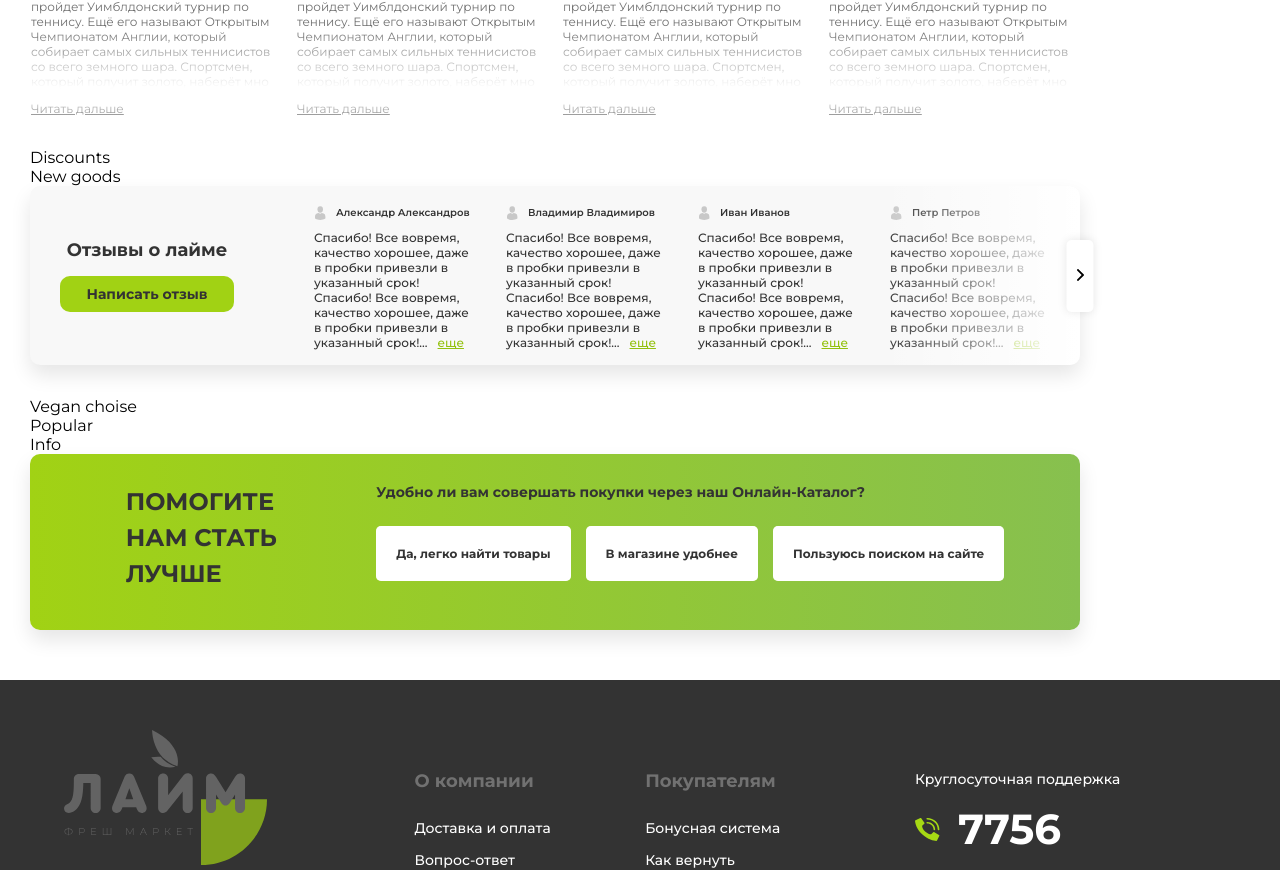
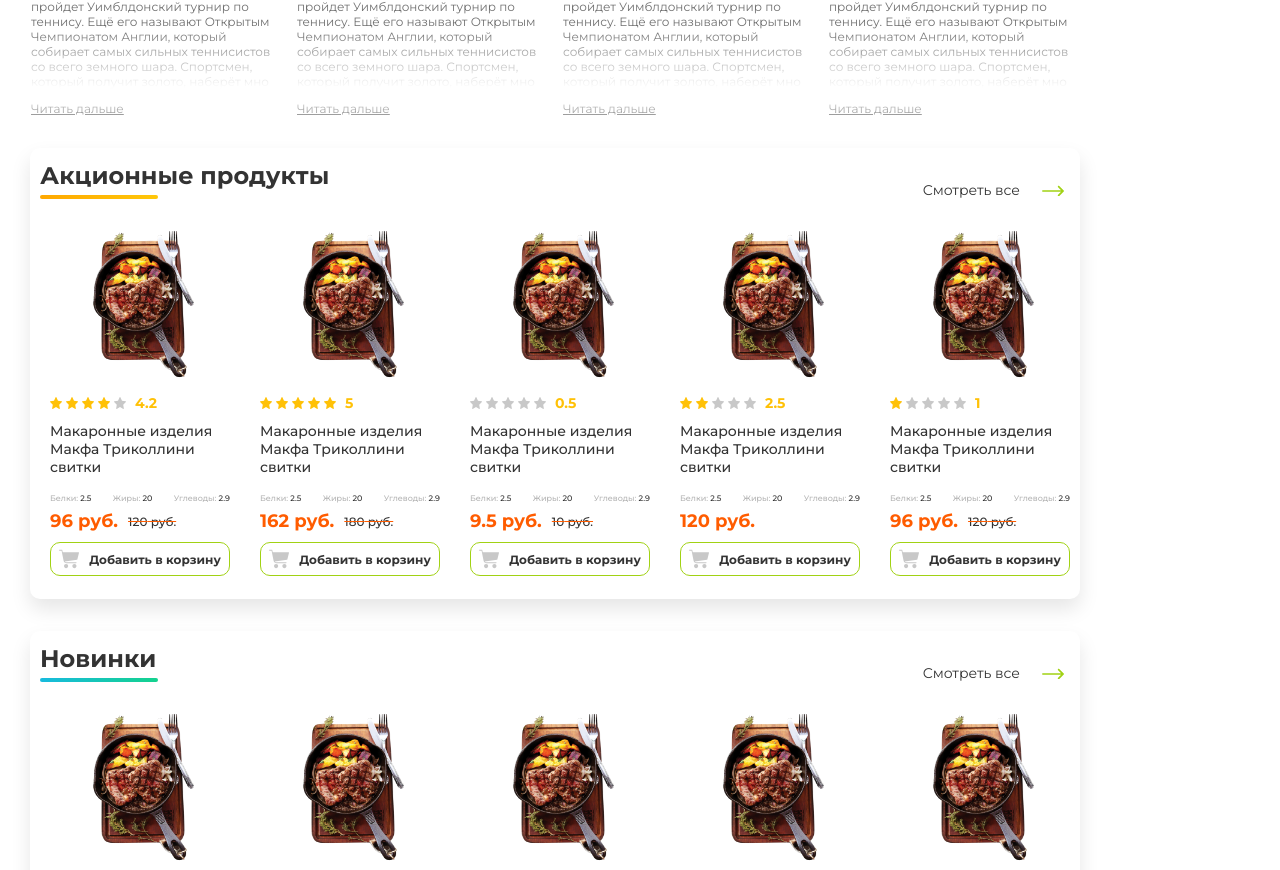
Before and after one commit to SWTsukanov/lime-shop, a React (Create React App) app: page / in a window 1280 px wide. Shown: the part 990-1860 px from the top of the page. Built offline with nearby package versions, Linux system fonts and the light colour scheme.

Commit message:
feat: add base view of catalog sections at home page

```diff
--- /dev/null
+++ b/src/Data/products-data.js
@@ -0,0 +1,90 @@
+export const productsData = [
+  {
+    "productId": 1234561,
+    "title": "Макаронные изделия Макфа Триколлини свитки",
+    "proteins": 2.5,
+    "fats": 20,
+    "carbohydrates": 2.9,
+    "image": "/images/5000006.png",
+    "price": 120,
+    "discount": 20,
+    "rating": 4.2
+  },
+  {
+    "productId": 1234562,
+    "title": "Макаронные изделия Макфа Триколлини свитки",
+    "proteins": 2.5,
+    "fats": 20,
+    "carbohydrates": 2.9,
+    "image": "/images/5000006.png",
+    "price": 180,
+    "discount": 10,
+    "rating": 5
+  },
+  {
+    "productId": 1234563,
+    "title": "Макаронные изделия Макфа Триколлини свитки",
+    "proteins": 2.5,
+    "fats": 20,
+    "carbohydrates": 2.9,
+    "image": "/images/5000006.png",
+    "price": 10,
+    "discount": 5,
+    "rating": 0.5
+  },
+  {
+    "productId": 1234564,
+    "title": "Макаронные изделия Макфа Триколлини свитки",
+    "proteins": 2.5,
+    "fats": 20,
+    "carbohydrates": 2.9,
+    "image": "/images/5000006.png",
+    "price": 120,
+    "discount": false,
+    "rating": 2.5
+  },
+  {
+    "productId": 1234565,
+    "title": "Макаронные изделия Макфа Триколлини свитки",
+    "proteins": 2.5,
+    "fats": 20,
+    "carbohydrates": 2.9,
+    "image": "/images/5000006.png",
+    "price": 120,
+    "discount": 20,
+    "rating": 1
+  },
+  {
+    "productId": 1234566,
+    "title": "Макаронные изделия Макфа Триколлини свитки",
+    "proteins": 2.2,
+    "fats": 12,
+    "carbohydrates": 2.3,
+    "image": "/images/5000006.png",
+    "price": 56,
+    "discount": 10,
+    "rating": 3.5
+  },
+  {
+    "productId": 1234567,
+    "title": "Макаронные изделия Макфа Триколлини свитки",
+    "proteins": 2.2,
+    "fats": 12,
+    "carbohydrates": 2.3,
+    "image": "/images/5000006.png",
+    "price": 56,
+    "discount": 10,
+    "rating": 3.5
+  },
+  {
+    "productId": 1234568,
+    "title": "Макаронные изделия Макфа Триколлини свитки",
+    "proteins": 2.2,
+    "fats": 12,
+    "carbohydrates": 2.3,
+    "image": "/images/5000006.png",
+    "price": 56,
+    "discount": 10,
+    "rating": 3.5
+  }
+]
--- /dev/null
+++ b/src/components/Button/ButtonProduct.js
@@ -0,0 +1,46 @@
+import React from 'react'
+import styled from 'styled-components'
+
+const StyledButtonProduct = styled.button`
+  width: 100%;
+  height: 34px;
+  background-color: rgba(161, 210, 20, 0);
+  border: solid 1px #a1d214;
+  border-radius: 10px;
+  display: flex;
+  justify-content: center;
+  align-items: center;
+  column-gap: 10px;
+  color: #333333;
+  font-weight: bold;
+  font-size: 12px;
+  cursor: pointer;
+
+  &:hover {
+    background-color: #a1d214;
+  }
+`
+const StyledIcon = styled.div`
+  width: 20px;
+  height: 20px;
+  background: url(${(props) => (props.url)}) center no-repeat;
+  display: flex;
+  justify-content: center;
+  align-items: center;
+  font-weight: bold;
+  font-size: 20px;
+  color: #333333;
+  cursor: pointer;
+`
+
+function ButtonProduct(props) {
+  const { text, icon } = props
+  return (
+    <StyledButtonProduct>
+      <StyledIcon url={icon} />
+      {text}
+    </StyledButtonProduct>
+  )
+}
+
+export default ButtonProduct
--- a/src/components/Carousel/MainCarousel.js
+++ b/src/components/Carousel/MainCarousel.js
@@ -173,7 +173,7 @@ function MainCarousel() {
         <StyledControlButton direction={'left'} />
         <StyledControlButton direction={'right'} />
         <StyledControlDots>
-          {mainCarouselData.map((el) => <StyledControlDotItem />)}
+          {mainCarouselData.map((el, ind) => <StyledControlDotItem key={ind}/>)}
         </StyledControlDots>
     </StyledMainCarousel>
   )
--- a/src/components/NewsList/NewsList.js
+++ b/src/components/NewsList/NewsList.js
@@ -93,6 +93,7 @@ function NewsList(props) {
       ))}
     </StyledNewsList>
   )
+
 }
 
 export default NewsList
--- /dev/null
+++ b/src/components/Product/Product.js
@@ -0,0 +1,96 @@
+import React from 'react'
+import styled from 'styled-components'
+import Rating from '../Rating/Rating';
+import ButtonProduct from '../Button/ButtonProduct';
+
+const StyledProduct = styled.div`
+  width: 200px;
+  padding: 10px;
+  border: none;
+  border-radius: 10px;
+  transition: .2s;
+
+  &:hover {
+    box-shadow: 0 10px 20px rgba(0, 0, 0, 0.1);
+  }
+`
+
+const StyledProductHeader = styled.div`
+  position: relative;
+  background: url(${(props) => props.image}) center no-repeat;
+  background-size: contain;
+  height: 150px;
+  margin-bottom: 15px;
+`
+
+const StyledProductTitle = styled.h4`
+  font-weight: 500;
+  font-size: 14px;
+  color: #333333;
+  margin: 10px 0;
+`
+
+const StyledProductContent = styled.div`
+  display: flex;
+  height: 24px;
+  align-items: center;
+  justify-content: space-between;
+  font-weight: 500;
+  font-size: 8px;
+
+  p {
+    color: #333333;
+  }
+
+  span {
+    color: #b4b4b4;
+  }
+`
+
+const StyledProductPriceContainer = styled.div`
+  display: flex;
+  align-items: center;
+  margin-bottom: 10px;
+`
+
+const StyledProductPriceWithDiscount = styled.h5`
+  font-weight: bold;
+  font-size: 18px;
+  color: #ff5c00;
+  margin-right: 10px;
+`
+
+const StyledProductPrice = styled.h5`
+  font-weight: 500;
+  font-size: 12px;
+  color: #333333;
+  text-decoration: line-through #ff5c00;
+  ${(props) => !props.discount ? 'display: none' : 'display: inline'}
+`
+
+function Product(props) {
+  const { productId, title, proteins, fats, carbohydrates, image, price, discount, rating } = props
+  return (
+    <StyledProduct>
+      <StyledProductHeader image={image}/>
+      <Rating rating={rating}/>
+      <StyledProductTitle>{title}</StyledProductTitle>
+      <StyledProductContent>
+        <p><span>Белки: </span>{proteins}</p>
+        <p><span>Жиры: </span>{fats}</p>
+        <p><span>Углеводы: </span>{carbohydrates}</p>
+      </StyledProductContent>
+      <StyledProductPriceContainer>
+        <StyledProductPriceWithDiscount>
+          {discount ? (price - (price * (discount / 100))) : price} руб.
+        </StyledProductPriceWithDiscount>
+        <StyledProductPrice discount={discount}>
+          {price} руб.
+        </StyledProductPrice>
+      </StyledProductPriceContainer>
+      <ButtonProduct text="Добавить в корзину" icon="/icons/shopping-cart.svg"/>
+    </StyledProduct>
+  )
+}
+
+export default Product
--- /dev/null
+++ b/src/components/ProductBlock/ProductBlock.js
@@ -0,0 +1,77 @@
+import React from 'react'
+import styled from 'styled-components'
+import Product from '../Product/Product';
+import ProductList from '../ProductList/ProductList';
+
+const StyledProductBlock = styled.section`
+  margin-bottom: 32px;
+  box-shadow: 0 10px 20px rgba(0, 0, 0, 0.1);
+  border-radius: 10px;
+  padding: 13px 10px;
+  overflow-x: hidden;
+`
+
+const StyledProductBlockHeader = styled.div`
+  width: 100%;
+  display: flex;
+  justify-content: space-between;
+  align-items: flex-end;
+  margin-bottom: 20px;
+`
+
+const StyledProductTitle = styled.div`
+
+  h2 {
+    font-weight: bold;
+    font-size: 24px;
+    color: #333333;
+    margin-bottom: 5px;
+  }
+`
+
+const StyledProductTitleLine = styled.div`
+  width: 118px;
+  height: 4px;
+  background: ${(props) => props.color};
+  border-radius: 10px;
+`
+
+const StyledProductLink = styled.a`
+  text-decoration: none;
+  position: relative;
+  font-size: 14px;
+  color: #333333;
+  margin-right: 50px;
+  cursor: pointer;
+
+  &:after {
+    content: '';
+    position: absolute;
+    display: block;
+    width: 22px;
+    height: 11px;
+    right: -44px;
+    top: 4px;
+    background-image: url('/icons/arrow-right.svg');
+  }
+`
+
+function ProductBlock(props) {
+  const { title, color } = props
+  return (
+    <StyledProductBlock>
+      <StyledProductBlockHeader>
+        <StyledProductTitle>
+          <h2>{title}</h2>
+          <StyledProductTitleLine color={color} />
+        </StyledProductTitle>
+        <StyledProductLink>
+          Смотреть все
+        </StyledProductLink>
+      </StyledProductBlockHeader>
+      <ProductList numberOfItems={7} />
+    </StyledProductBlock>
+  )
+}
+
+export default ProductBlock
--- /dev/null
+++ b/src/components/ProductList/ProductList.js
@@ -0,0 +1,32 @@
+import React from 'react'
+import styled from 'styled-components'
+import Product from '../Product/Product';
+import {productsData} from '../../Data/products-data';
+
+const StyledProductList = styled.div`
+  display: inline-flex;
+  column-gap: 10px;
+`
+
+function ProductList(props) {
+  const { numberOfItems } = props
+  return (
+    <StyledProductList className="LIST">
+      {productsData.slice(0, numberOfItems).map((el) => (
+        <Product
+          key={el.productId}
+          productId={el.productId}
+          title={el.title}
+          proteins={el.proteins}
+          fats={el.fats}
+          carbohydrates={el.carbohydrates}
+          image={el.image}
+          price={el.price}
+          discount={el.discount}
+          rating={el.rating} />
+      ))}
+    </StyledProductList>
+  )
+}
+
+export default ProductList
--- /dev/null
+++ b/src/components/Rating/Rating.js
@@ -0,0 +1,44 @@
+import React from 'react'
+import styled from 'styled-components'
+
+const StyledRating = styled.div`
+  display: flex;
+  align-items: center;
+
+  h5 {
+    font-weight: bold;
+    font-size: 14px;
+    color: #FFC107;
+    margin-left: 5px;
+  }
+`
+
+const StyledStar = styled.div`
+  background: url(${(props) => props.positive ? '/icons/star-positive.svg' : '/icons/star-negative.svg'}) center no-repeat;
+  background-size: contain;
+  width: 12px;
+  height: 12px;
+  margin-right: 4px;
+`
+
+function Rating(props) {
+  const { rating } = props
+  const MAX_STARS = 5;
+  const arrayOfStars = []
+  for (let i = 1; i <= Math.floor(rating); i++) {
+    arrayOfStars.push(true)
+  }
+  for (let i = 1; i <= MAX_STARS - (Math.floor(rating)); i++) {
+    arrayOfStars.push(false)
+  }
+  return (
+    <StyledRating>
+      {arrayOfStars.map((el, ind) => (
+        <StyledStar positive={el} key={ind}/>
+      ))}
+      <h5>{rating}</h5>
+    </StyledRating>
+  )
+}
+
+export default Rating
--- a/src/pages/Home/HomeSection.js
+++ b/src/pages/Home/HomeSection.js
@@ -5,6 +5,7 @@ import NewsBlock from '../../components/NewsBlock/NewsBlock';
 import Survey from '../../components/Survey/Survey';
 import MainCarousel from '../../components/Carousel/MainCarousel';
 import Testimonials from '../../components/Testimonials/Testimonials';
+import ProductBlock from '../../components/ProductBlock/ProductBlock';
 
 const StyledHomeSection = styled.div`
   width: 100%;
@@ -19,22 +20,12 @@ function HomeSection() {
       <MainCarousel />
       <Advantages />
       <NewsBlock />
-      <div>
-        Discounts
-      </div>
-      <div>
-        New goods
-      </div>
+      <ProductBlock title="Акционные продукты" color="linear-gradient(90deg, #FFA800 0%, #FFC709 100%), #A1D214;" />
+      <ProductBlock title="Новинки" color="linear-gradient(90deg, #00D1FF 0%, #17BADE 0.01%, #14D28E 100%), #A1D214;" />
       <Testimonials numberOfItems={4} />
-      <div>
-        Vegan choise
-      </div>
-      <div>
-        Popular
-      </div>
-      <div>
-        Info
-      </div>
+      <ProductBlock title="Выбор вегана" color="linear-gradient(90deg, #76B852 0%, #8DC26F 100%), #A1D214;" />
+      <ProductBlock title="Популярное" color="linear-gradient(90deg, #FF5C00 0%, #FF9900 100%), #A1D214;" />
+      {/*  Info*/}
       <Survey
         title="ПОМОГИТЕ НАМ СТАТЬ ЛУЧШЕ"
         question="Удобно ли вам совершать покупки через наш Онлайн-Каталог?"
```
Also changed, not shown: public/icons/star-negative.svg (added), public/icons/star-positive.svg (added).
